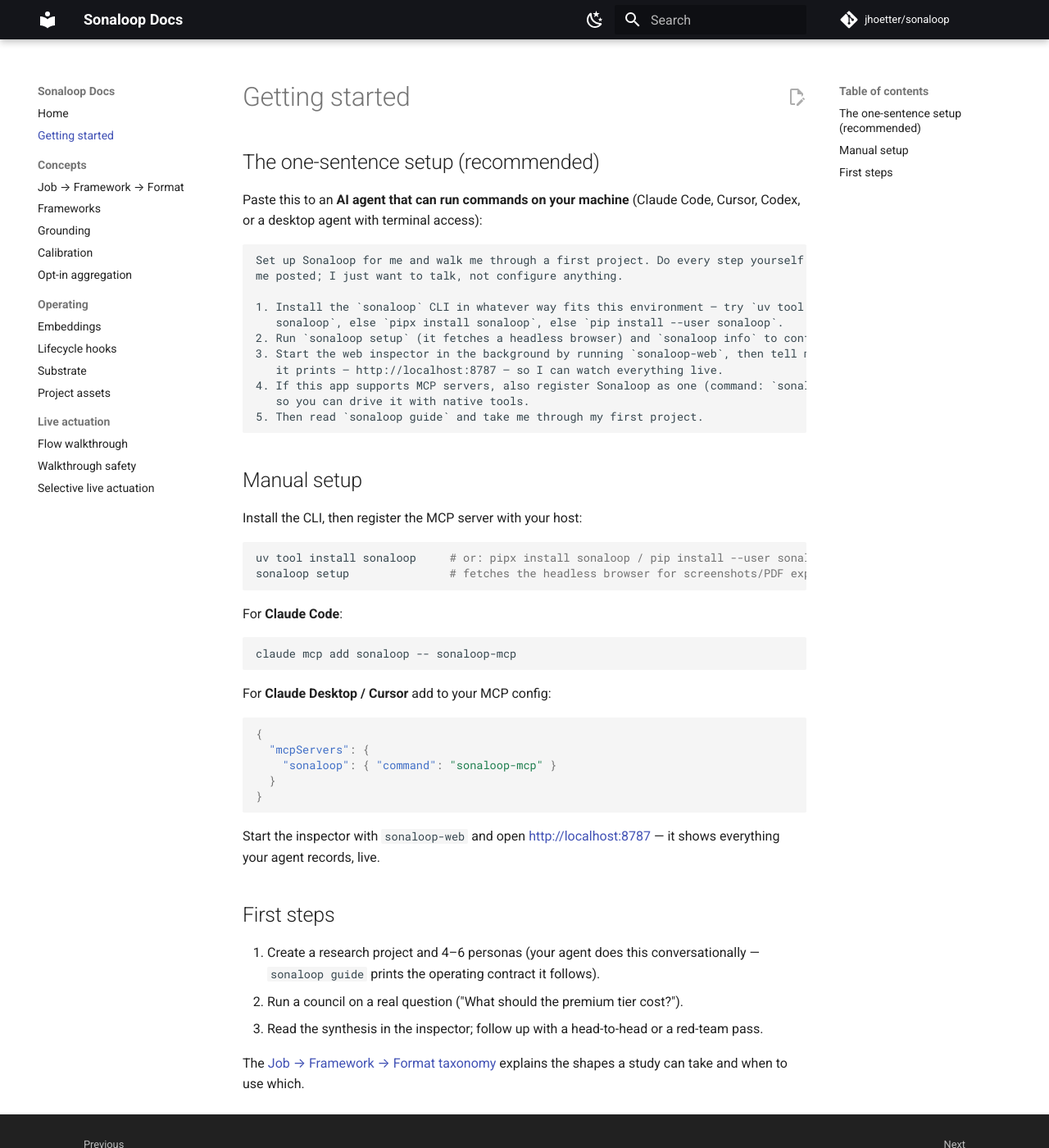
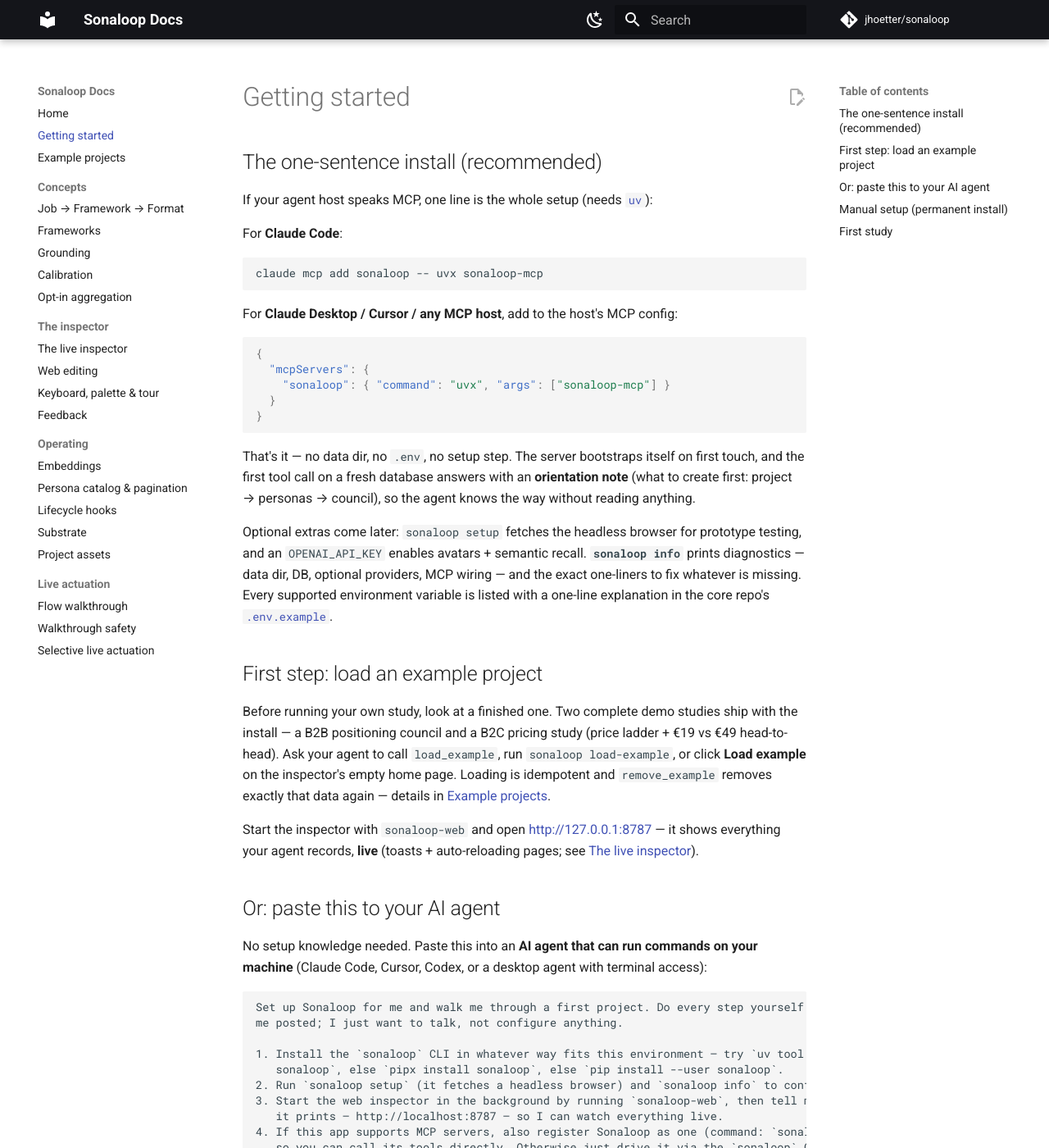
Before and after one commit to jhoetter/sonaloop-docs, an MkDocs documentation site: the page built from docs/getting-started.md, in a window 1280 px wide and 1400 px high. Shown: the whole window at 82% size. Built offline with MkDocs 1.6.1 and Material for MkDocs 9.7.7, drawn with Linux system fonts in a browser that asks for light colours; comment, search, counter and statistics services are not loaded; some of the changed text lies outside the part shown.

Commit message:
Docs catch-up: six new pages + a getting-started refresh for tonight's ship
New pages for everything user-facing that shipped: example projects
(list/load/remove, idempotent), the live inspector (event bus, SSE /api/events
with Last-Event-ID replay, /activity, the runs panel + register_runs_section
seam), web editing (the structural-write boundary), keyboard/palette/tour,
persona catalog (catalog_search/recommend/pull + the shared pagination
convention), and feedback (modal, /feedback inbox, CLI,
SONALOOP_FEEDBACK_WEBHOOK). Getting started now leads with the one-sentence
`uvx sonaloop-mcp` install, the empty-DB orientation note, `sonaloop info`,
and loading an example project as the first step. Nav (mkdocs.yml), the home
index and the llms.txt machine index cover all of it; `mkdocs build --strict`
passes.

Co-Authored-By: Claude Fable 5 <noreply@anthropic.com>

````diff
--- a/docs/getting-started.md
+++ b/docs/getting-started.md
@@ -1,9 +1,54 @@
 # Getting started
 
-## The one-sentence setup (recommended)
+## The one-sentence install (recommended)
 
-Paste this to an **AI agent that can run commands on your machine** (Claude Code, Cursor,
-Codex, or a desktop agent with terminal access):
+If your agent host speaks MCP, one line is the whole setup (needs
+[`uv`](https://docs.astral.sh/uv/)):
+
+For **Claude Code**:
+
+```bash
+claude mcp add sonaloop -- uvx sonaloop-mcp
+```
+
+For **Claude Desktop / Cursor / any MCP host**, add to the host's MCP config:
+
+```json
+{
+  "mcpServers": {
+    "sonaloop": { "command": "uvx", "args": ["sonaloop-mcp"] }
+  }
+}
+```
+
+That's it — no data dir, no `.env`, no setup step. The server bootstraps itself on first
+touch, and the first tool call on a fresh database answers with an **orientation note**
+(what to create first: project → personas → council), so the agent knows the way without
+reading anything.
+
+Optional extras come later: `sonaloop setup` fetches the headless browser for prototype
+testing, and an `OPENAI_API_KEY` enables avatars + semantic recall. **`sonaloop info`**
+prints diagnostics — data dir, DB, optional providers, MCP wiring — and the exact one-liners
+to fix whatever is missing. Every supported environment variable is listed with a one-line
+explanation in the core repo's
+[`.env.example`](https://github.com/jhoetter/sonaloop/blob/main/.env.example).
+
+## First step: load an example project
+
+Before running your own study, look at a finished one. Two complete demo studies ship with
+the install — a B2B positioning council and a B2C pricing study (price ladder + €19 vs €49
+head-to-head). Ask your agent to call `load_example`, run `sonaloop load-example`, or click
+**Load example** on the inspector's empty home page. Loading is idempotent and
+`remove_example` removes exactly that data again — details in [Example projects](examples.md).
+
+Start the inspector with `sonaloop-web` and open <http://127.0.0.1:8787> — it shows
+everything your agent records, **live** (toasts + auto-reloading pages; see
+[The live inspector](live-inspector.md)).
+
+## Or: paste this to your AI agent
+
+No setup knowledge needed. Paste this into an **AI agent that can run commands on your
+machine** (Claude Code, Cursor, Codex, or a desktop agent with terminal access):
 
 ```text
 Set up Sonaloop for me and walk me through a first project. Do every step yourself and keep
@@ -15,39 +60,26 @@ me posted; I just want to talk, not configure anything.
 3. Start the web inspector in the background by running `sonaloop-web`, then tell me the URL
    it prints — http://localhost:8787 — so I can watch everything live.
 4. If this app supports MCP servers, also register Sonaloop as one (command: `sonaloop-mcp`)
-   so you can drive it with native tools.
-5. Then read `sonaloop guide` and take me through my first project.
+   so you can call its tools directly. Otherwise just drive it via the `sonaloop` CLI — both work.
+5. Run `sonaloop guide` and follow it exactly. The key rule: YOU author every piece of text
+   (personas, days, council answers, syntheses) — Sonaloop only gathers context and persists.
+6. Ask me what I want to research or simulate (any domain). Then create a few personas,
+   simulate a little of their lives, run a council on my question, and synthesize the result —
+   pointing me to the inspector to read each one.
 ```
 
-## Manual setup
+## Manual setup (permanent install)
 
-Install the CLI, then register the MCP server with your host:
+Install the entrypoints (`sonaloop` CLI · `sonaloop-mcp` · `sonaloop-web`), then register
+the MCP server with your host:
 
 ```bash
 uv tool install sonaloop     # or: pipx install sonaloop / pip install --user sonaloop
 sonaloop setup               # fetches the headless browser for screenshots/PDF export
+claude mcp add sonaloop -- sonaloop-mcp     # Claude Code; other hosts: {"command": "sonaloop-mcp"}
 ```
 
-For **Claude Code**:
-
-```bash
-claude mcp add sonaloop -- sonaloop-mcp
-```
-
-For **Claude Desktop / Cursor** add to your MCP config:
-
-```json
-{
-  "mcpServers": {
-    "sonaloop": { "command": "sonaloop-mcp" }
-  }
-}
-```
-
-Start the inspector with `sonaloop-web` and open <http://localhost:8787> — it shows
-everything your agent records, live.
-
-## First steps
+## First study
 
 1. Create a research project and 4–6 personas (your agent does this conversationally —
    `sonaloop guide` prints the operating contract it follows).
@@ -55,4 +87,5 @@ everything your agent records, live.
 3. Read the synthesis in the inspector; follow up with a head-to-head or a red-team pass.
 
 The [Job → Framework → Format taxonomy](job-framework-format.md) explains the shapes a
-study can take and when to use which.
+study can take and when to use which — including the run protocols behind the A/B test,
+pricing and ideation Jobs.
--- a/mkdocs.yml
+++ b/mkdocs.yml
@@ -29,14 +29,21 @@ theme:
 nav:
   - Home: index.md
   - Getting started: getting-started.md
+  - Example projects: examples.md
   - Concepts:
       - Job → Framework → Format: job-framework-format.md
       - Frameworks: frameworks.md
       - Grounding: grounding.md
       - Calibration: calibration.md
       - Opt-in aggregation: opt-in-aggregation-design.md
+  - The inspector:
+      - The live inspector: live-inspector.md
+      - Web editing: web-editing.md
+      - Keyboard, palette & tour: keyboard.md
+      - Feedback: feedback.md
   - Operating:
       - Embeddings: embeddings.md
+      - Persona catalog & pagination: catalog.md
       - Lifecycle hooks: lifecycle-hooks.md
       - Substrate: substrate.md
       - Project assets: project-assets.md
````
Also changed, not shown: docs/catalog.md (added, +64 -0 lines), docs/examples.md (added, +37 -0 lines), docs/feedback.md (added, +29 -0 lines), docs/index.md (+10 -1 lines), docs/keyboard.md (added, +54 -0 lines), docs/live-inspector.md (added, +48 -0 lines), docs/llms.txt (+9 -3 lines), docs/web-editing.md (added, +46 -0 lines).
